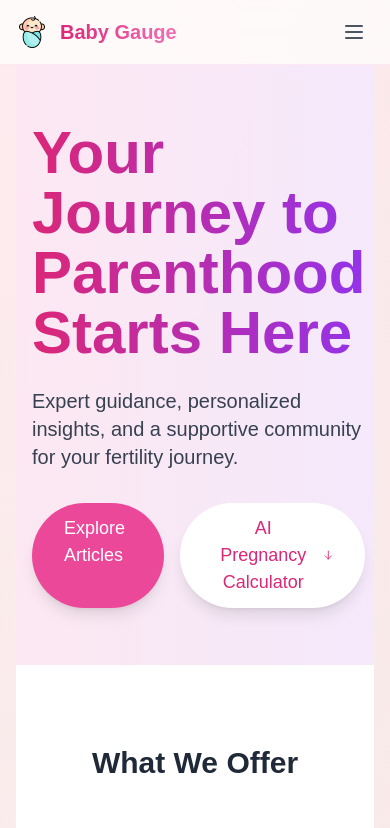
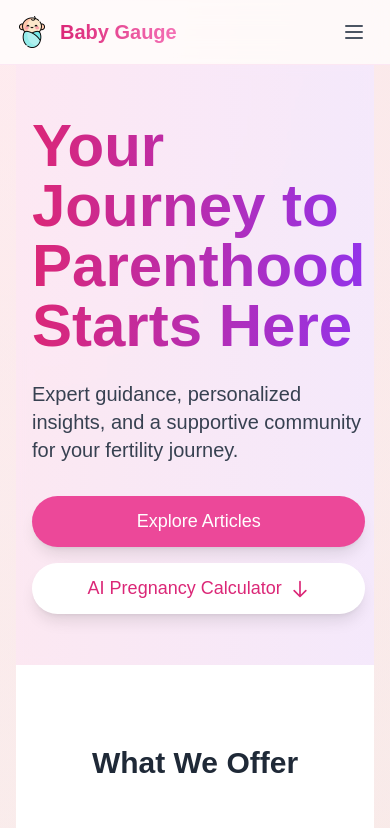
Before and after one commit to BonJenn/babyguage, a Next.js app: page / in a window 390 px wide. Shown: the top 828 px of the page. Built offline with nearby package versions, Linux system fonts and the light colour scheme; no server answers; the database is empty.

Commit message:
Fixed buttons on homepage

```diff
--- a/src/components/BlogList.tsx
+++ b/src/components/BlogList.tsx
@@ -2,7 +2,9 @@ import Link from 'next/link';
 import { BlogPost } from '../types/blog';
 import OptimizedImage from './OptimizedImage';
 
-export default function BlogList({ posts }: { posts: BlogPost[] }) {
+export default function BlogList({ posts = [] }: { posts: BlogPost[] }) {
+  if (!posts) return null;
+
   return (
     <div className="grid grid-cols-1 md:grid-cols-2 lg:grid-cols-3 gap-8">
       {posts.map((post) => (
--- a/src/components/HomeContent.tsx
+++ b/src/components/HomeContent.tsx
@@ -52,11 +52,12 @@ export default function HomeContent({ posts }: { posts: BlogPost[] }) {
             <p className="text-xl text-gray-700 mb-8">
               Expert guidance, personalized insights, and a supportive community for your fertility journey.
             </p>
-            <div className="flex gap-4">
+            <div className="flex flex-col sm:flex-row gap-4 justify-center">
               <Link
                 href="/blog"
                 className="px-8 py-3 bg-pink-500 text-white rounded-full
-                         hover:bg-pink-600 transition-all duration-200 shadow-lg"
+                         hover:bg-pink-600 transition-all duration-200 shadow-lg
+                         text-center"
               >
                 Explore Articles
               </Link>
@@ -64,9 +65,9 @@ export default function HomeContent({ posts }: { posts: BlogPost[] }) {
                 onClick={scrollToCalculator}
                 className="px-8 py-3 bg-white text-pink-600 rounded-full
                          hover:bg-pink-50 transition-all duration-200 shadow-lg
-                         flex items-center gap-2"
+                         flex items-center justify-center gap-2"
               >
-                AI Pregnancy Calculator
+                <span>AI Pregnancy Calculator</span>
                 <svg
                   className="w-5 h-5"
                   fill="none"
@@ -76,7 +77,7 @@ export default function HomeContent({ posts }: { posts: BlogPost[] }) {
                   <path
                     strokeLinecap="round"
                     strokeLinejoin="round"
-                    strokeWidth={2}
+                    strokeWidth="2"
                     d="M19 14l-7 7m0 0l-7-7m7 7V3"
                   />
                 </svg>
@@ -131,12 +132,16 @@ export default function HomeContent({ posts }: { posts: BlogPost[] }) {
       <section className="py-20 bg-gradient-to-b from-white to-pink-50">
         <div className="max-w-7xl mx-auto px-4 sm:px-6 lg:px-8">
           <div className="text-center mb-12">
-            <h2 className="text-3xl font-bold mb-4">Latest Insights</h2>
+            <h2 className="text-3xl font-bold mb-4">Latest Articles</h2>
             <p className="text-gray-600 max-w-2xl mx-auto">
               Stay informed with our latest articles on fertility, pregnancy, and women's health.
             </p>
           </div>
-          <BlogList posts={posts} />
+          <div className="max-w-5xl mx-auto px-4 sm:px-6 lg:px-8">
+            <div className="w-full">
+              <BlogList posts={posts} />
+            </div>
+          </div>
           <div className="text-center mt-12">
             <Link
               href="/blog"
```
